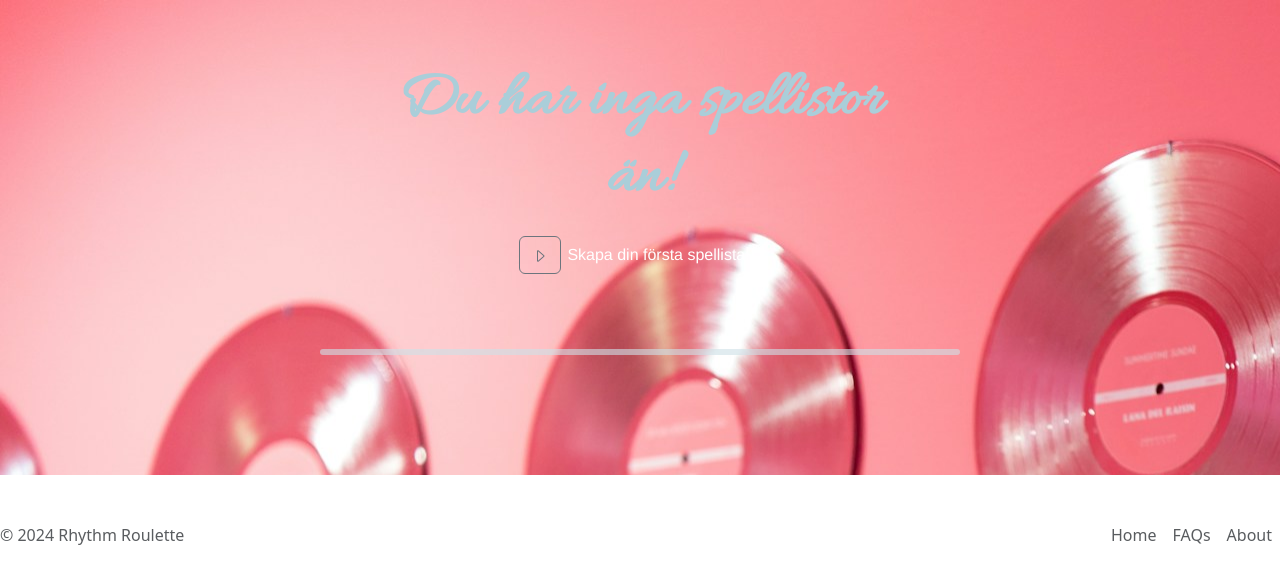
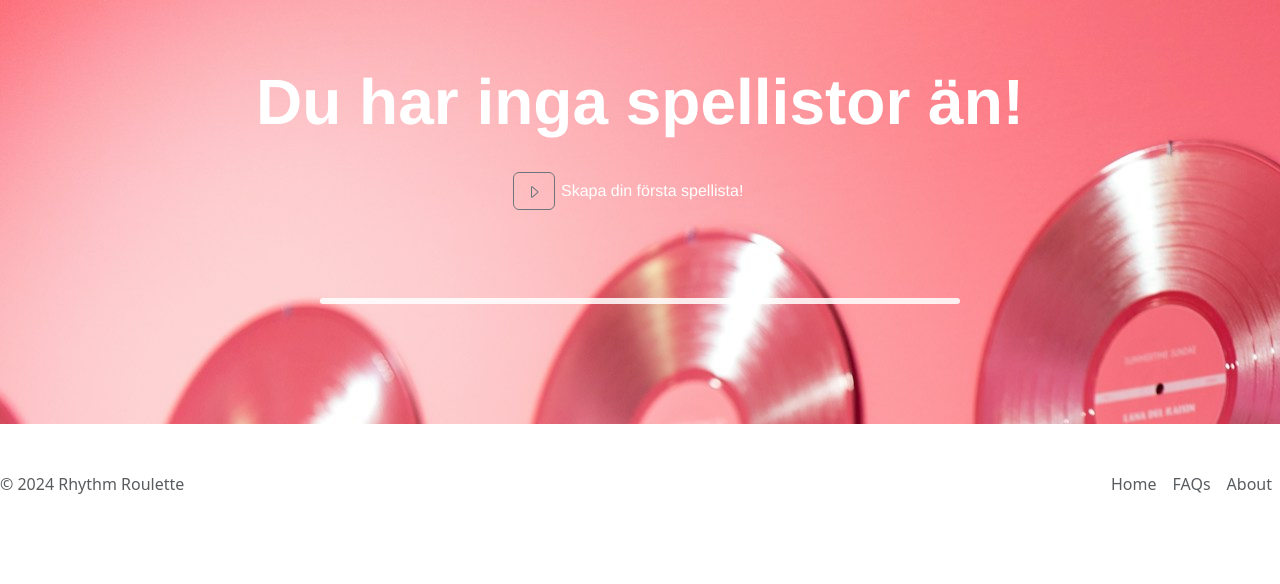
Before and after one commit to tobi-1337/RhythmRoulette, a Flask app: template templates/playlist.html in a window 1280 px wide. Shown: the top 584 px of the page. Run offline with Flask 3, Linux system fonts and the light colour scheme; the template is opened without the code that fills it, so the values that code supplies are empty; some libraries are stand-ins or nearby versions; some web fonts are replaced.

Commit message:
new font, color on the pl-container, added some margin

```diff
--- a/static/styles.css
+++ b/static/styles.css
@@ -394,9 +394,6 @@ margin-bottom:0;
 /* End of modal styling */
 
 
-/* End of modal styling */
-
-
 /*Playlist styling*/
 #pl-main {
     background-image: url(/static/Pictures/jason-leung-6rGJQry0_WI-unsplash.jpeg) !important;
@@ -411,7 +408,7 @@ margin-bottom:0;
     display: block;
     text-decoration: none;
     transition: 0.3s;
-    color: rgb(197, 196, 196);
+    color: #000000;
     font-size: large;
 
 }
@@ -433,9 +430,9 @@ margin-bottom:0;
     display: flex;
     flex-direction: column;
     border-style: solid;
-    border-color: #aaced951;
+    border-color: #ffffff9a;
     border-radius: 8px;
-    background-color: rgba(245, 245, 245, 0.426);
+    background-color: rgba(255, 255, 255, 0.643);
 }
 
 .playlist_container {
@@ -444,26 +441,27 @@ margin-bottom:0;
     margin: 2%;
     width: 95%;
     border-radius: 5px;
+    text-align: center;
 }
 
 .playlist-box{
     margin:10%;
     padding:5%;
-    background-color: rgba(255, 255, 255, 0.445);
     border-radius: 20px;
 }
 
 .h1-playlist {
-    color: #AACED9;
-    font-family: 'Allura';
+    color: #ffffff;
+    font-family: 'Helvetica';
     font-size: 300%;
 }
 
 #h5-playlist {
-    color: #C0d8c0 !important;
+    color: #ffffff !important;
     font-family: 'Helvetica';
 }
-/* Playlist end */pl
+/* Playlist end */
+
 
 /* Playlist_page */
 #p-page-body {
--- a/templates/playlist.html
+++ b/templates/playlist.html
@@ -14,7 +14,7 @@
 
 <main id="pl-main">
     <div class="position-relative overflow-hidden text-center" id="show-playlist">
-        <div class="col-md-6 p-lg-5 mx-auto my-3">
+        <div class="p-lg-5 mx-auto my-3">
 
             {% if playlist %}
 
@@ -51,7 +51,7 @@
 
         <ol class="list-group playlist_container">
             <li class="list-group playlist_list">
-                <a class=" playlist_link lead display-6" href="{{ url_for('playlist_page', pl_id=id) }}">{{ name }}</a>
+                <a class=" playlist_link text-muted m-2 lead display-6" href="{{ url_for('playlist_page', pl_id=id) }}">{{ name }}</a>
             </li>
         </ol>
 
```
